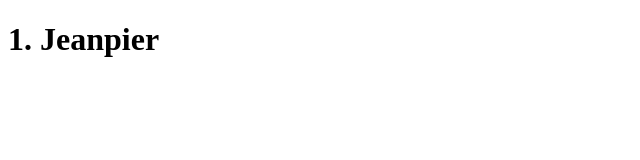
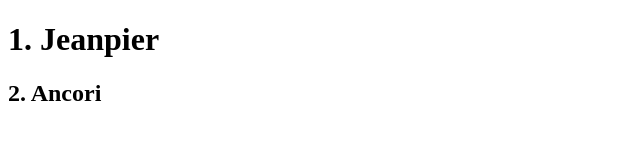
Before and after one commit to jeanpier22/Prueba_1, a plain HTML site: page index.html in a window 1280 px wide. Shown: the whole page, without its empty margins (0-640 px from the left). Drawn offline with Linux system fonts and the light colour scheme.

Commit message:
Mi segundo commit

```diff
--- a/index.html
+++ b/index.html
@@ -7,5 +7,6 @@
 </head>
 <body>
     <h1>1. Jeanpier</h1>
+    <h2>2. Ancori</h2>
 </body>
 </html>
```
